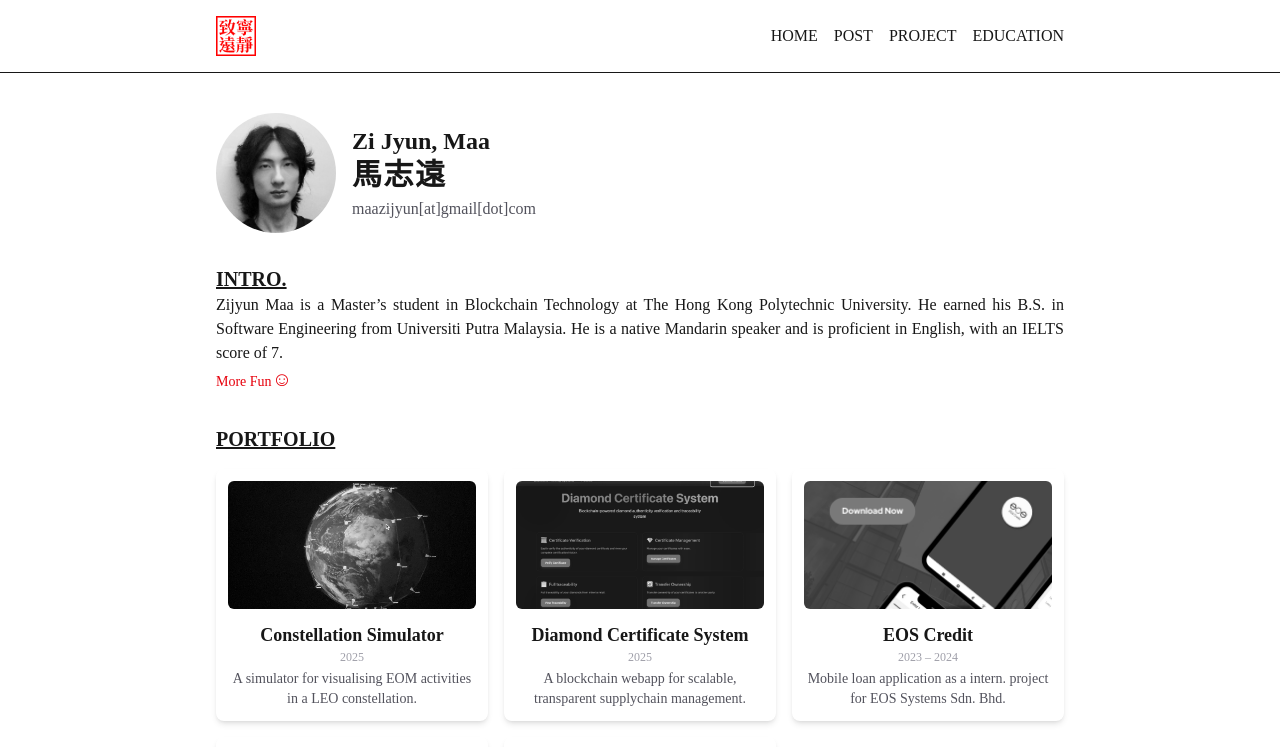
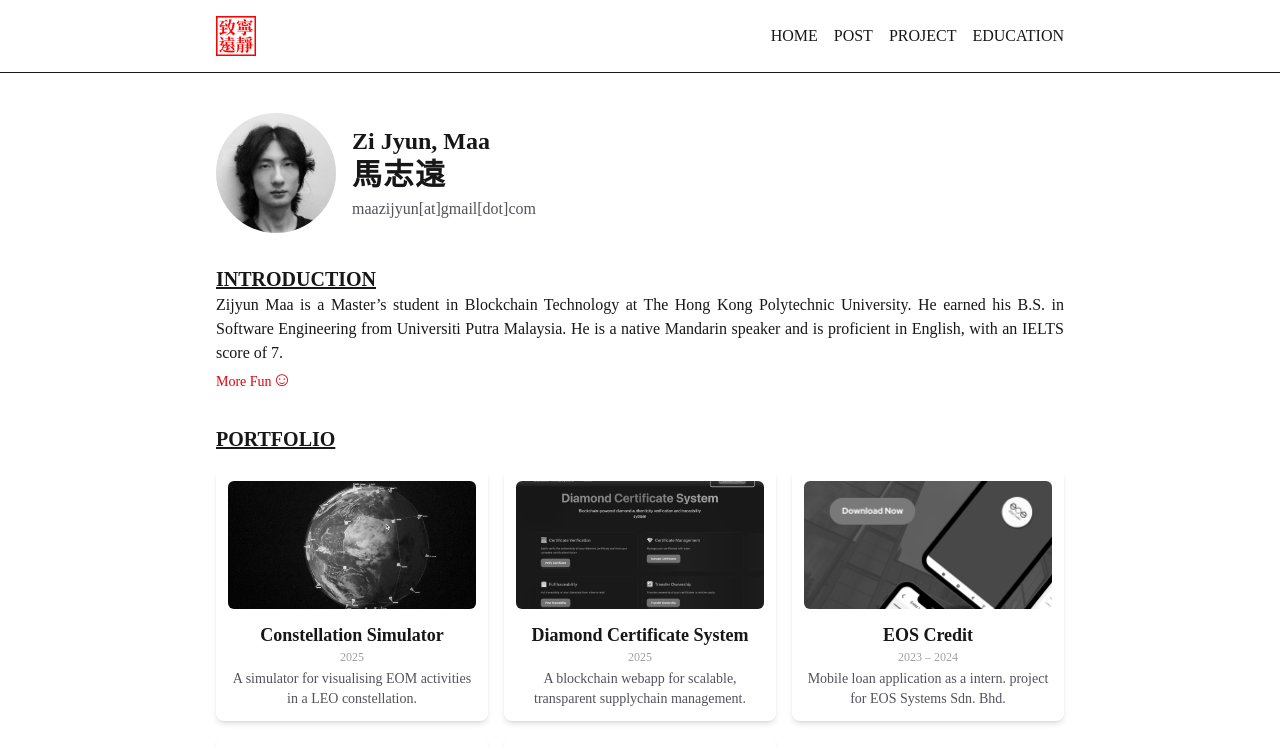
Before and after one commit to MaaZiJyun/official-profile, a Next.js app: page / in a window 1280 px wide. Shown: the top 747 px of the page. Built offline with nearby package versions, Linux system fonts and the light colour scheme.

Commit message:
update a word

```diff
--- a/src/app/page.tsx
+++ b/src/app/page.tsx
@@ -22,7 +22,7 @@ export default function Home() {
       </div>
 
       <div className="mt-8 text-justify">
-        <h1 className="text-xl font-bold underline">INTRO.</h1>
+        <h1 className="text-xl font-bold underline">INTRODUCTION</h1>
         <p>
           Zijyun Maa is a Master’s student in Blockchain Technology at The Hong
           Kong Polytechnic University. He earned his B.S. in Software
```
